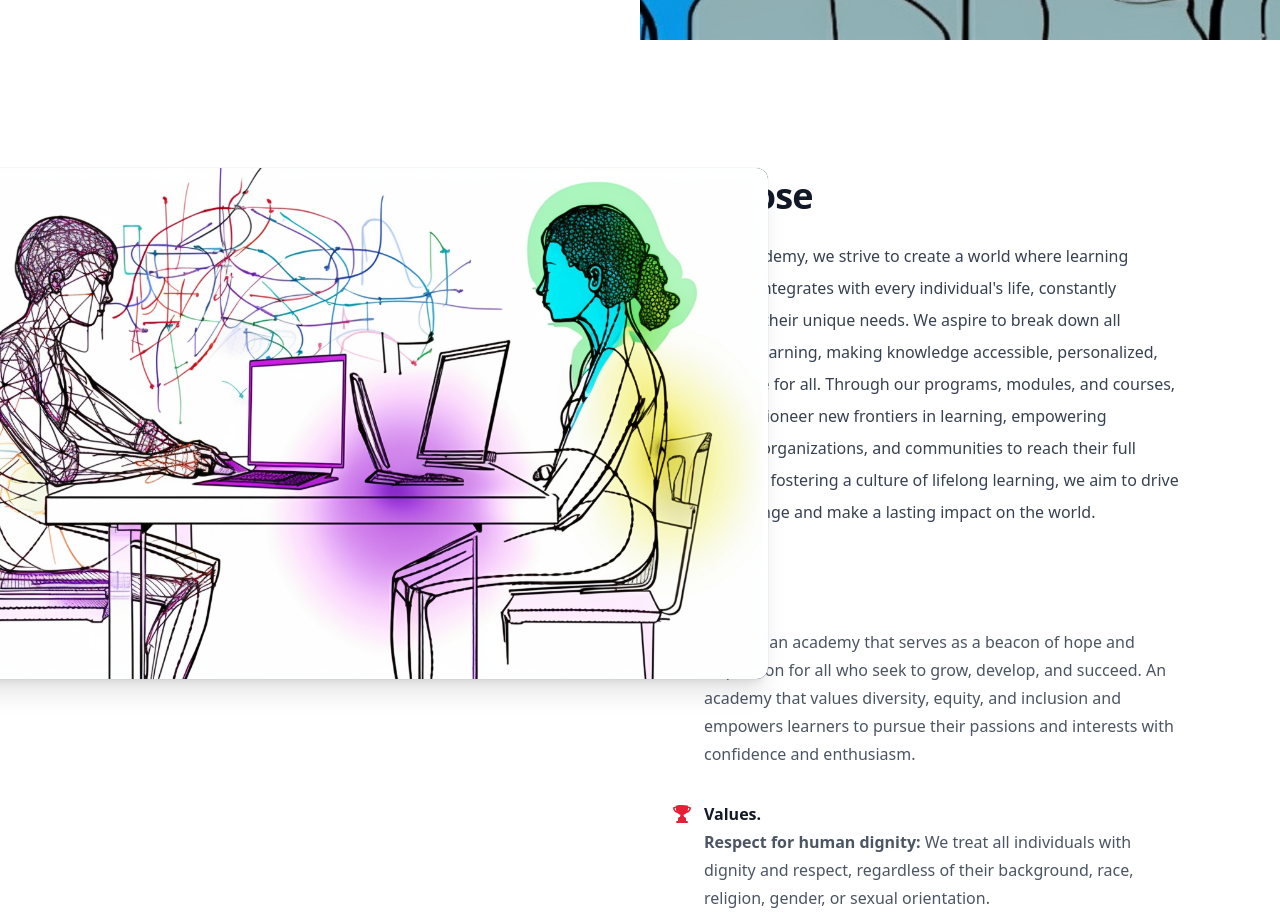
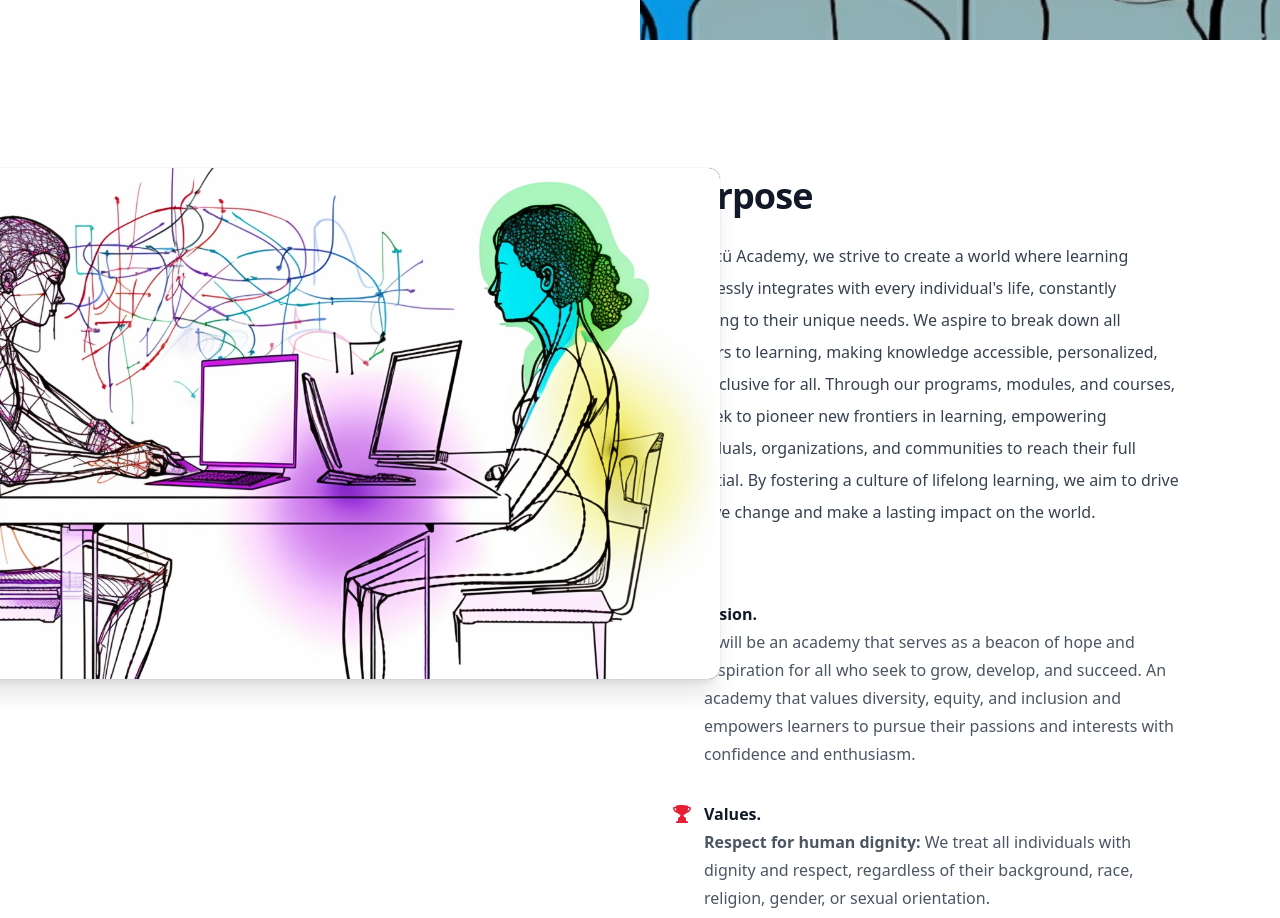
Before and after one commit to tarikkavaz/oncuacademy.com, a Nuxt app: page / in a window 1280 px wide. Shown: the part 900-1818 px from the top of the page. Built offline with nearby package versions, Linux system fonts and the light colour scheme.

Commit message:
fix overflow of first image

```diff
--- a/app.vue
+++ b/app.vue
@@ -35,7 +35,7 @@
           </div>
         </div>
       </div>
-      <div class="p-12 -mt-12 -ml-48 lg:sticky lg:top-4 lg:col-start-1 lg:row-span-2 lg:row-start-0 lg:object-cover">
+      <div class="p-12 -mt-12 -ml-60 lg:sticky lg:top-4 lg:col-start-1 lg:row-span-2 lg:row-start-0 lg:object-cover">
         <img class="w-[48rem] max-w-none rounded-xl bg-gray-900 shadow-xl ring-1 ring-gray-400/10 sm:w-[57rem]" src="/images/mj4.png" alt="" />
       </div>
       <div class="lg:col-span-2 lg:col-start-2 lg:row-start-2 lg:mx-auto lg:grid lg:w-full lg:max-w-7xl lg:grid-cols-1 lg:gap-x-8 lg:px-8">
```
